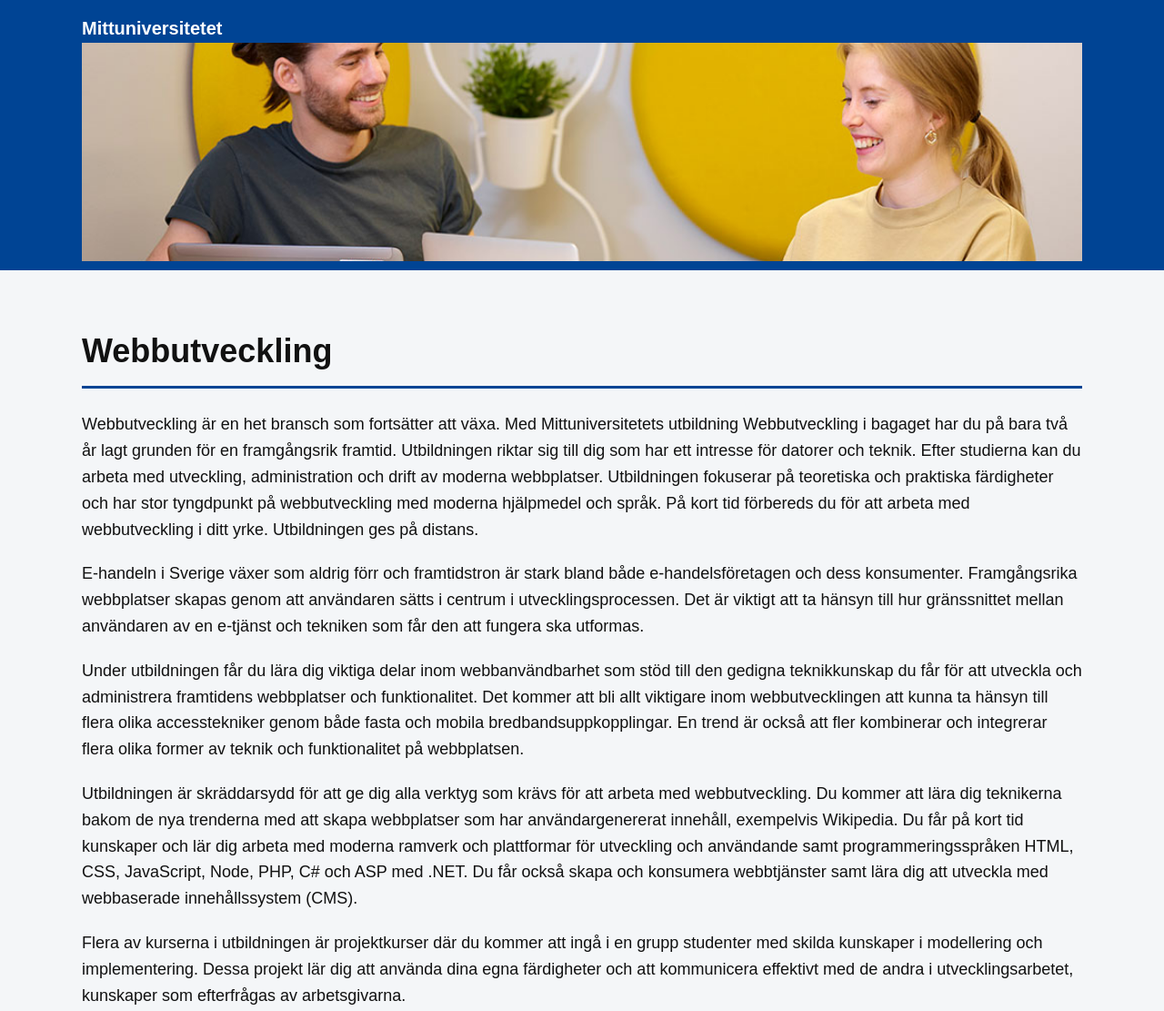
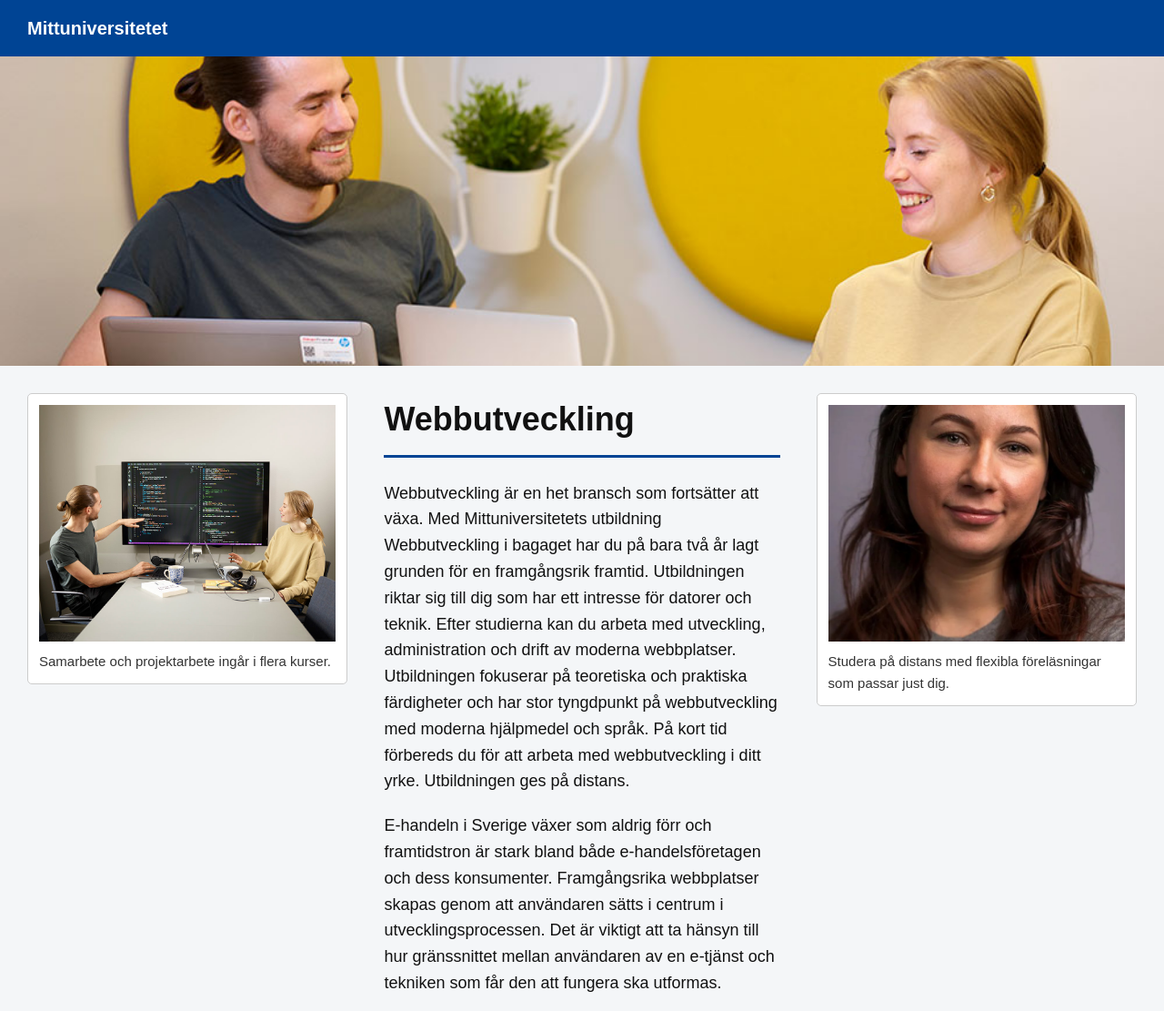
Before and after one commit to joer1807/labb-2-tillg-nglighet, a plain HTML site: page index.html in a window 1280 px wide. Shown: the top 1111 px of the page at 91% size. Drawn offline with Linux system fonts and the light colour scheme.

Commit message:
fixar media queries

```diff
--- a/index.html
+++ b/index.html
@@ -4,9 +4,7 @@
   <meta charset="UTF-8">
   <meta name="viewport" content="width=device-width, initial-scale=1.0">
   <title>Webbutveckling - Mittuniversitetet</title>
-
   <link rel="stylesheet" href="style.css">
-
 </head>
 <body>
 
@@ -15,14 +13,14 @@
   <header id="site-header">
     <div class="container">
       <p id="university-name">Mittuniversitetet</p>
+    </div>
     <img src="images/header.jpg" alt="Studenter som arbetar vid en laptop" id="header-image">
-
-    </div>
-
   </header>
 
   <main id="main-content" tabindex="-1">
-    <article id="program-webbutveckling" class="container">
+    <div id="layout-wrapper" class="container">
+
+      <article id="program-webbutveckling">
         <header id="program-header">
           <h1 id="program-title">Webbutveckling</h1>
         </header>
@@ -71,8 +69,21 @@
           </figure>
         </section>
       </article>
+
+      <aside id="sidebar" aria-label="Relaterade bilder">
+        <figure class="sidebar-item">
+          <img id="aside-image-1" src="images/asideright.jpg" alt="Studenter som arbetar med en laptop">
+          <figcaption>Samarbete och projektarbete ingår i flera kurser.</figcaption>
+        </figure>
+
+        <figure class="sidebar-item">
+          <img id="aside-image-2" src="images/footer.jpg" alt="Kvinnlig student på skolan">
+          <figcaption>Studera på distans med flexibla föreläsningar som passar just dig.</figcaption>
+        </figure>
+      </aside>
+
+    </div>
   </main>
-
 
   <footer id="site-footer">
     <div class="container">
@@ -80,8 +91,5 @@
     </div>
   </footer>
 
-
 </body>
-
-
 </html>
--- a/style.css
+++ b/style.css
@@ -1,14 +1,22 @@
-/* Grundinställningar för hela sidan */
+/* =========================================================
+   1. GRUNDINSTÄLLNINGAR (MOBILE FIRST - Gäller för mobil)
+   ========================================================= */
 body {
   margin: 0;
   font-family: Arial, sans-serif;
-  font-size: 18px;
-  line-height: 1.6;        /* Luftigt radavstånd för enkel läsning */
-  color: #111111;          /* Mörk text med hög kontrast */
+  font-size: 16px;           /* Mobilanpassad grundstorlek */
+  line-height: 1.6;          /* Luftigt radavstånd för enkel läsning */
+  color: #111111;            /* Mörk text med hög kontrast */
   background-color: #f4f6f8;
 }
 
-/* 2. gör en hoppa-länk för tangentbordsanvändare */
+img {
+  max-width: 100%;
+  height: auto;
+  display: block;
+}
+
+/* 2. Hoppa-länk för tangentbordsanvändare */
 .skip-link {
   position: absolute;
   top: -100px;
@@ -21,7 +29,7 @@ body {
 }
 
 .skip-link:focus {
-  top: 10px; /* Visas när man trycker på Tab-tangenten */
+  top: 10px;                 /* Visas när man trycker på Tab-tangenten */
 }
 
 /* 3. Tydlig fokusram när man navigerar med tangentbord */
@@ -30,53 +38,56 @@ body {
   outline-offset: 2px;
 }
 
-/* 4. Centrerar innehållet och gör raderna lagom breda */
+/* 4. Centrerar innehållet */
 .container {
-  max-width: 1100px;
+  max-width: 1300px;
   margin: 0 auto;
-  padding: 0 30px;
+  padding: 0 20px;
 }
 
-
-
-/* 5. Sidhuvud */
+/* 5. Sidhuvud och header-bild */
 #site-header {
   background-color: #004494;
   color: #ffffff;
   padding-top: 15px;
-  padding-bottom: 10px;
-}
-
-/* Smal header-bild över hela sidans bredd */
-#header-image {
-  width: 100%;
-  max-width: none;  /* Tar bort standardbegränsningen på bredden */
-  height: 240px;          /* Gör bilden smal. */
-  object-fit: cover;      /* Beskär bilden så den inte ser ihoptryckt ut */
-  object-position: center;/* Fokuserar på mitten av bilden */
-  display: block;
+  padding-bottom: 0;
 }
 
 #university-name {
-  margin: 0;
+  margin: 0 0 15px 0;
   font-size: 20px;
   font-weight: bold;
 }
 
-/* 6. Huvudinnehåll och rubriker */
+#header-image {
+  width: 100%;
+  max-width: none;           /* Fyller hela skärmens bredd */
+  height: 160px;             /* Smal höjd anpassad för mobil */
+  object-fit: cover;         /* Beskär bilden snyggt utan att trycka ihop den */
+  object-position: center;
+}
+
+/* 6. Huvudinnehåll och sidospalt i mobilvy (en kolumn) */
 #main-content {
   padding: 30px 0;
 }
 
+#layout-wrapper {
+  display: flex;
+  flex-direction: column;    /* Staplar text och bilder på höjden i mobilen */
+  gap: 30px;
+}
+
 #program-title {
-  font-size: 36px;
+  font-size: 28px;
   border-bottom: 3px solid #004494;
   padding-bottom: 10px;
+  margin-top: 0;
   margin-bottom: 25px;
 }
 
 h2 {
-  font-size: 24px;
+  font-size: 22px;
   margin-top: 0;
   margin-bottom: 10px;
 }
@@ -90,7 +101,23 @@ section {
   margin-bottom: 35px;
 }
 
-/* 7. Vita faktarutor */
+/* 7. Sidobilder (aside) i mobilvy */
+.sidebar-item {
+  background-color: #ffffff;
+  border: 1px solid #cccccc;
+  border-radius: 5px;
+  padding: 12px;
+  margin: 0 0 20px 0;
+}
+
+.sidebar-item figcaption {
+  margin-top: 10px;
+  font-size: 15px;
+  font-weight: normal;
+  color: #333333;
+}
+
+/* 8. Vita faktarutor */
 .info-card {
   background-color: #ffffff;
   border: 1px solid #cccccc;
@@ -103,7 +130,7 @@ section {
   margin-bottom: 0;
 }
 
-/* 8. Citat */
+/* 9. Citat */
 blockquote, #quote-alumna {
   background-color: #e6f0fa;
   border-left: 5px solid #004494;
@@ -119,13 +146,13 @@ blockquote, #quote-alumna {
   background: none;
 }
 
-figcaption {
+#quote-alumna figcaption {
   margin-top: 10px;
   font-style: normal;
   font-weight: bold;
 }
 
-/* 9. Sidfot */
+/* 10. Sidfot */
 #site-footer {
   background-color: #111111;
   color: #ffffff;
@@ -137,13 +164,80 @@ figcaption {
   margin: 0;
 }
 
-/* 10. Media queries responsiviteten */
-@media (max-width: 600px) {
+/* 11. MEDIA QUERIES */
+
+/* Surfplatta och uppåt (minst 601px bred skärm) */
+@media (min-width: 601px) {
   body {
-    font-size: 16px;
+    font-size: 18px;
+  }
+
+  .container {
+    padding: 0 30px;
   }
 
   #program-title {
-    font-size: 28px;
+    font-size: 36px;
+  }
+
+  h2 {
+    font-size: 24px;
+  }
+
+  #header-image {
+    height: 260px;    /* Något högre header-bild på större skärmar */
   }
 }
+
+/* Dator och breda skärmar (minst 950px bred skärm) */
+@media (min-width: 950px) {
+  .container {
+    max-width: 1600px;       /* Ger mer utrymme åt sidorna på breda skärmar */
+  }
+
+  #header-image {
+    height: 340px;
+  }
+
+  #layout-wrapper {
+    flex-direction: row;
+    align-items: flex-start;
+    justify-content: space-between;
+    gap: 40px;
+  }
+
+  /* Huvudtexten placeras i mitten */
+  #program-webbutveckling {
+    flex: 2;
+    max-width: 680px;        /* Behåller optimal radlängd för läsbarhet (WCAG) */
+    order: 2;
+  }
+
+  /* Släpper igenom bilderna till flex-layouten */
+  #sidebar {
+    display: contents;
+  }
+
+  /* Säkerställer att själva bildfilen fyller hela sin ram */
+  .sidebar-item img {
+    width: 100%;
+    height: 260px;           /* ger bilderna en enhetlig, rejäl höjd */
+    object-fit: cover;       /* Beskär snyggt utan att dra ut bilden */
+  }
+
+  /* Första bilden placeras till vänster */
+  #sidebar .sidebar-item:first-child {
+    flex: 1.5;               /* Tar upp mer bredd än tidigare */
+    max-width: 380px;
+    order: 1;
+    margin: 0;
+  }
+
+  /* Andra bilden placeras till höger */
+  #sidebar .sidebar-item:last-child {
+    flex: 1.5;               /* Tar upp mer bredd än tidigare */
+    max-width: 380px;
+    order: 3;
+    margin: 0;
+  }
+}
```
Also changed, not shown: images/asideright.jpg (renamed from images/CF017230.jpg), images/footer.jpg (renamed from images/marie.jpg). Lines whose indentation alone changed are shown as unchanged.
